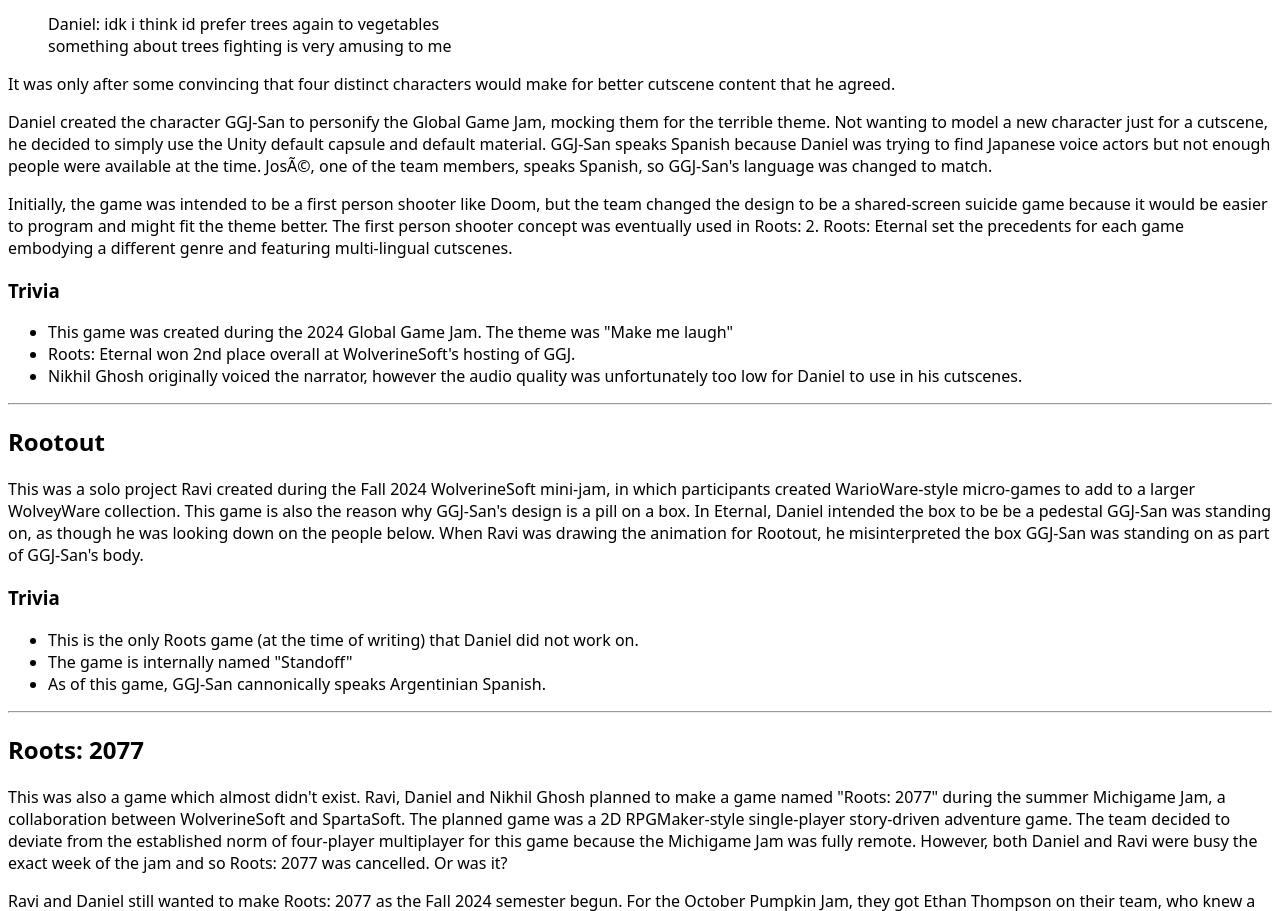
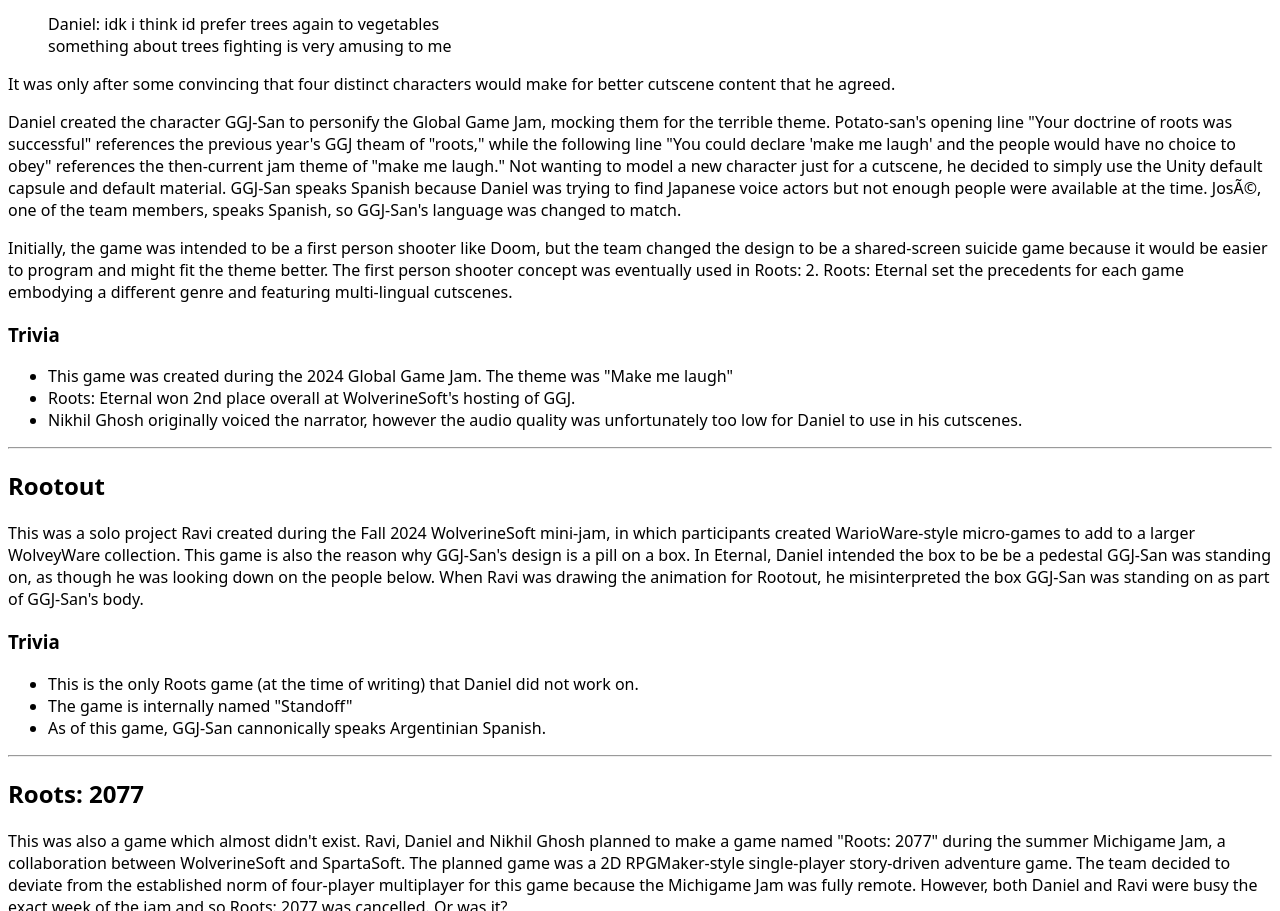
Before and after one commit to RootsSeries/lore, a plain HTML site: page index.html in a window 1280 px wide. Shown: the part 837-1748 px from the top of the page. Drawn offline with Linux system fonts and the light colour scheme.

Commit message:
more lore

```diff
--- a/index.html
+++ b/index.html
@@ -87,7 +87,10 @@
             </blockquote>
           It was only after some convincing that four distinct characters would make for better cutscene content that he agreed.
           <p>
-			Daniel created the character GGJ-San to personify the Global Game Jam, mocking them for the terrible theme. Not wanting to model a new character just
+			Daniel created the character GGJ-San to personify the Global Game Jam, mocking them for the terrible theme. Potato-san's opening line
+		  "Your doctrine of roots was successful" references the previous year's GGJ theam of "roots," while the following line "You could declare
+		  'make me laugh' and the people would have no choice to obey" references the then-current jam theme of "make me laugh."
+		  Not wanting to model a new character just
             for a cutscene, he decided to simply use the Unity default capsule and default material. GGJ-San speaks Spanish because Daniel
             was trying to find Japanese voice actors but not enough people were available at the time. José, one of the team members,
             speaks Spanish, so GGJ-San's language was changed to match.
```
